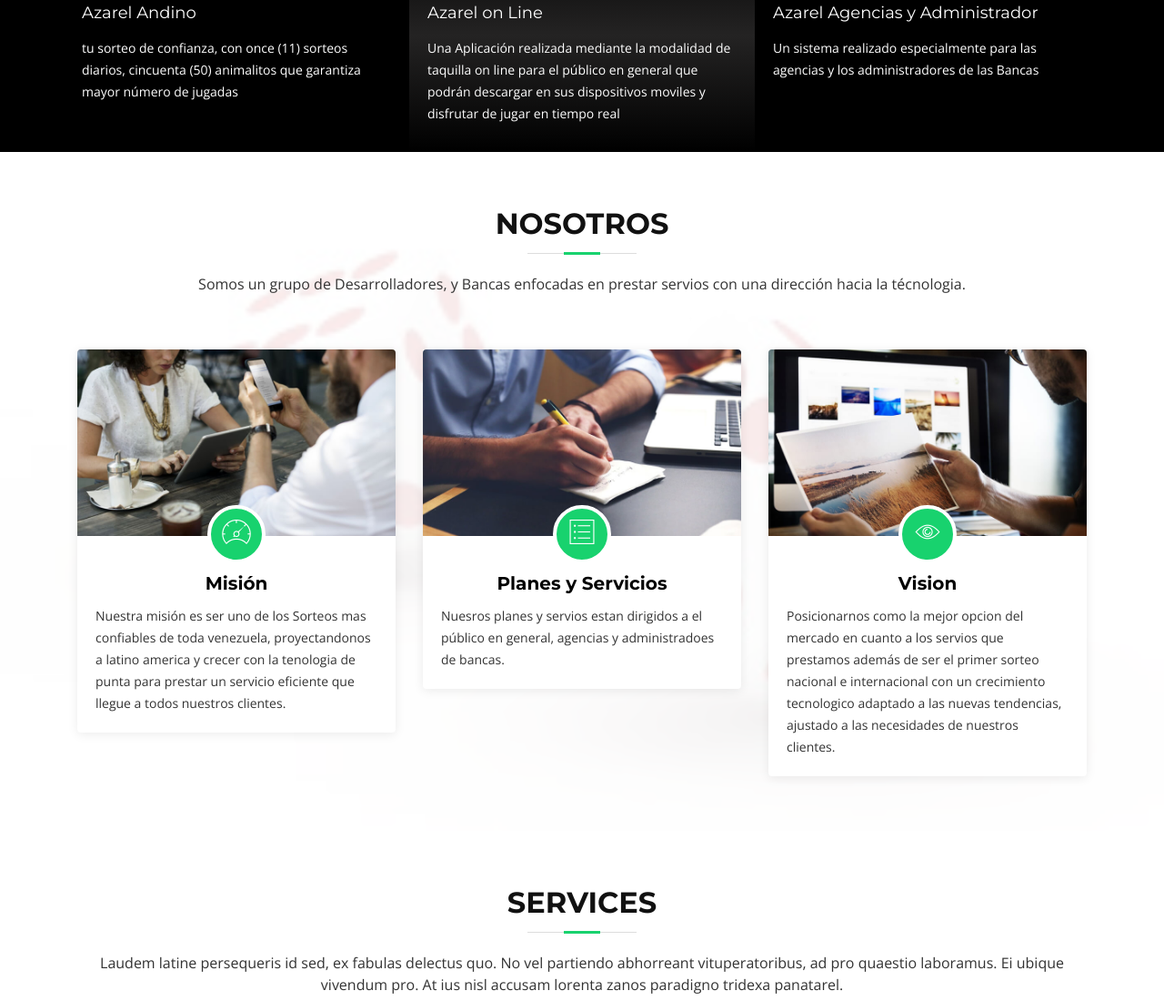
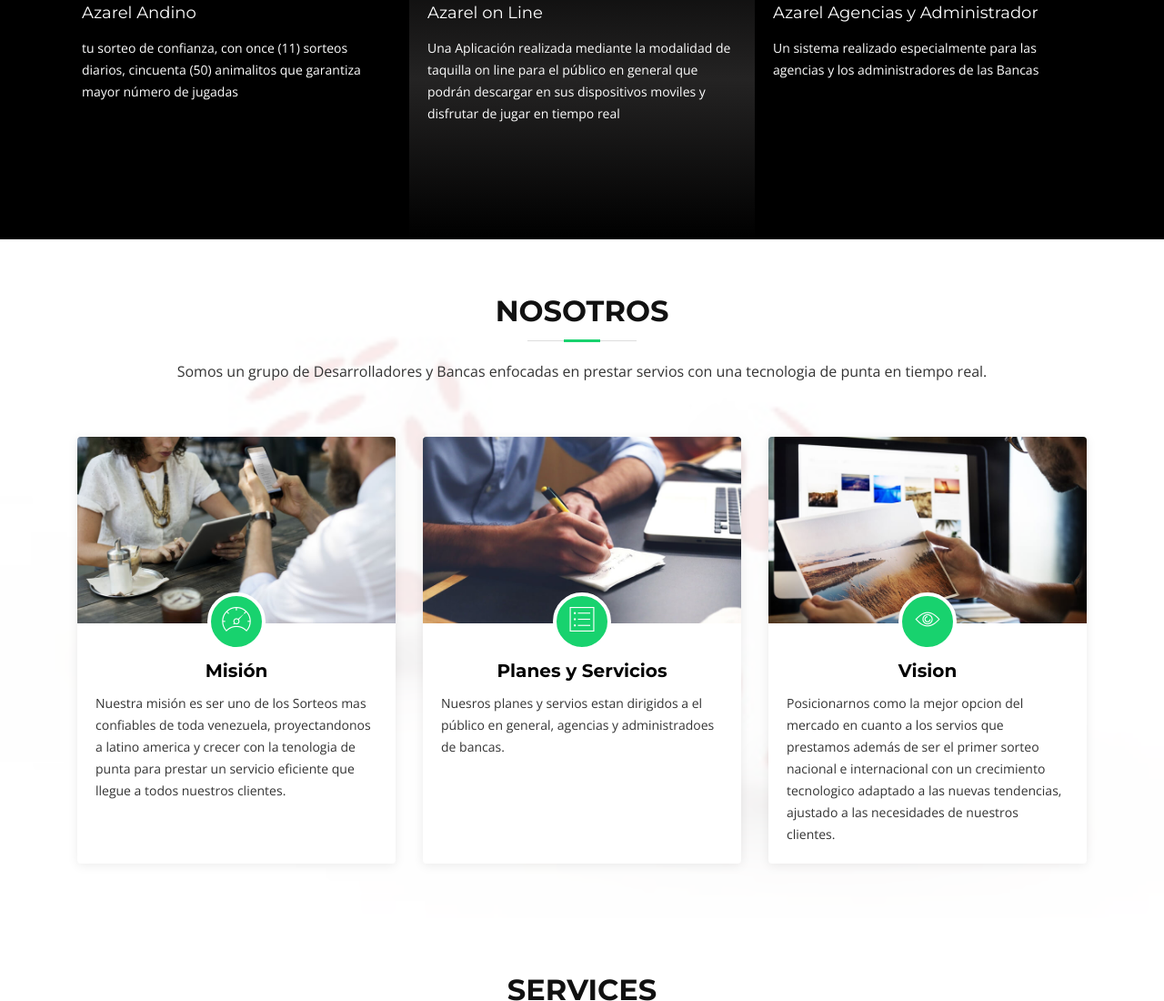
Before and after one commit to Yasmindvr/azarel-box, a plain HTML site: page index.html in a window 1280 px wide. Shown: the part 889-1989 px from the top of the page at 91% size. Drawn offline with nearby package versions, Linux system fonts and the light colour scheme; files whose address does not match are found by name.

Commit message:
modificaciones a index

```diff
--- a/index.html
+++ b/index.html
@@ -156,7 +156,7 @@
           <div class="col-lg-4 box">
             <i class="ion-ios-grid-view-outline"></i>
             <h4 class="title"><a href="">Azarel Andino</a></h4>
-            <p class="description">tu sorteo de confianza, con once (11) sorteos diarios, cincuenta (50) animalitos que garantiza mayor número de jugadas</p>
+            <p class="description">tu sorteo de confianza, con once (11) sorteos diarios, cincuenta (50) animalitos que garantiza mayor número de jugadas</p><br><br><br><br><br>
           </div>
 
           <div class="col-lg-4 box box-bg">
@@ -183,7 +183,7 @@
 
         <header class="section-header">
           <h3>Nosotros</h3>
-          <p>Somos un grupo de Desarrolladores, y Bancas enfocadas en prestar servios con una dirección hacia la técnologia.</p>
+          <p>Somos un grupo de Desarrolladores y Bancas enfocadas en prestar servios con una tecnologia de punta en tiempo real.
         </header>
 
         <div class="row about-cols">
@@ -196,7 +196,7 @@
               </div>
               <h2 class="title"><a href="#">Misión</a></h2>
               <p>
-                Nuestra misión es ser uno de los Sorteos mas confiables de toda venezuela, proyectandonos a latino america y crecer con la tenologia de punta para prestar un servicio eficiente que llegue a todos nuestros clientes.
+                Nuestra misión es ser uno de los Sorteos mas confiables de toda venezuela, proyectandonos a latino america y crecer con la tenologia de punta para prestar un servicio eficiente que llegue a todos nuestros clientes. <br><br><br>
               </p>
             </div>
           </div>
@@ -210,7 +210,7 @@
               <h2 class="title"><a href="#">Planes y Servicios</a></h2>
               <p>
                 Nuesros planes y servios estan dirigidos a el público en general, agencias y administradoes de bancas.
-              </p>
+              </p><br><br><br><br>
             </div>
           </div>
 
```
